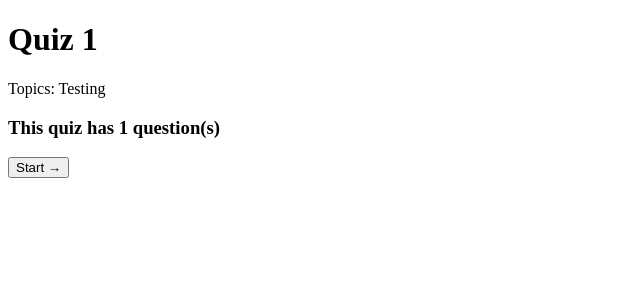
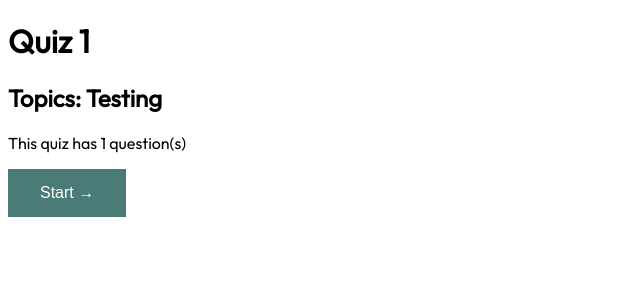
Before and after one commit to d-p2710/ECM2423_CtrlFreaks, a Django app: page /quiz/1/start in a window 1280 px wide. Shown: the top 300 px of the page, without its empty margins (0-640 px from the left). Run offline with Django 5.2, Linux system fonts and the light colour scheme; data comes from the database, SQL or seed files in the repository; both versions use the stored data as it was after the commit.

Commit message:
CSS buttons

```diff
--- a/quiz/static/quiz/questions.css
+++ b/quiz/static/quiz/questions.css
@@ -1,4 +1,4 @@
-body{
+body {
     font-family: "Outfit";
 }
 
--- /dev/null
+++ b/quiz/static/quiz/start.css
@@ -0,0 +1,14 @@
+body {
+    font-family: 'Outfit';
+}
+
+.button {
+    background-color: #4b7b76;
+    border: none;
+    color: white;
+    padding: 15px 32px;
+    text-align: center;
+    text-decoration: none;
+    display: inline-block;
+    font-size: 16px;
+}
--- a/quiz/templates/quiz/questions.html
+++ b/quiz/templates/quiz/questions.html
@@ -10,11 +10,13 @@
     <form id="question-set" action="{% url 'quiz:results' quiz.id %}" method="post">
       {% csrf_token %}
       {% for question in quiz.question_set.all %}
+     <!--
         {% if forloop.first %}
           <div class="question-panel" style="visibility: visible;">
         {% else %}
           <div class="question-panel" style="visibility: hidden;">
         {% endif %}
+          -->
           <fieldset>
             <legend><h1>{{ question.text }}</h1></legend>
             {% if question.question_type == "SIN" %}
--- a/quiz/templates/quiz/start.html
+++ b/quiz/templates/quiz/start.html
@@ -1,16 +1,19 @@
+{% load static %}
 <!doctype html>
 <html lang="en">
   <head>
     <meta charset="utf-8" />
+    <link rel="stylesheet" href="{% static 'quiz/start.css' %}">
+    <link rel="stylesheet" href="https://fonts.googleapis.com/css?family=Outfit">
   </head>
   <body>
     <h1>{{ quiz.title }}</h1>
     <!-- COULD HAVE topic tags system with assigned colours -->
     {% if quiz.topics %}
-        <p>Topics: {{ quiz.topics }}</p>
+        <h2>Topics: {{ quiz.topics }}</h2>
     {% endif %}
-    <h3>This quiz has {{ quiz.question_set.count }} question(s)</h3>
+    <p>This quiz has {{ quiz.question_set.count }} question(s)</p>
     <!-- Button redirects to first question in the quiz -->
-    <button onclick="window.location.href='{% url 'quiz:questions' quiz.id %}';">Start &rarr;</button>
+    <button class="button" onclick="window.location.href='{% url 'quiz:questions' quiz.id %}';">Start &rarr;</button>
   </body>
 </html>
--- a/quiz/views.py
+++ b/quiz/views.py
@@ -44,4 +44,5 @@ def results(request, quiz_id):
                 score += 10
             elif correct_answers / question.answer_set.filter(is_correct=True).count() > 0.7:
                 score += 5
+
     return HttpResponse("Results page - work in progress")
```
Also changed, not shown: db.sqlite3.
